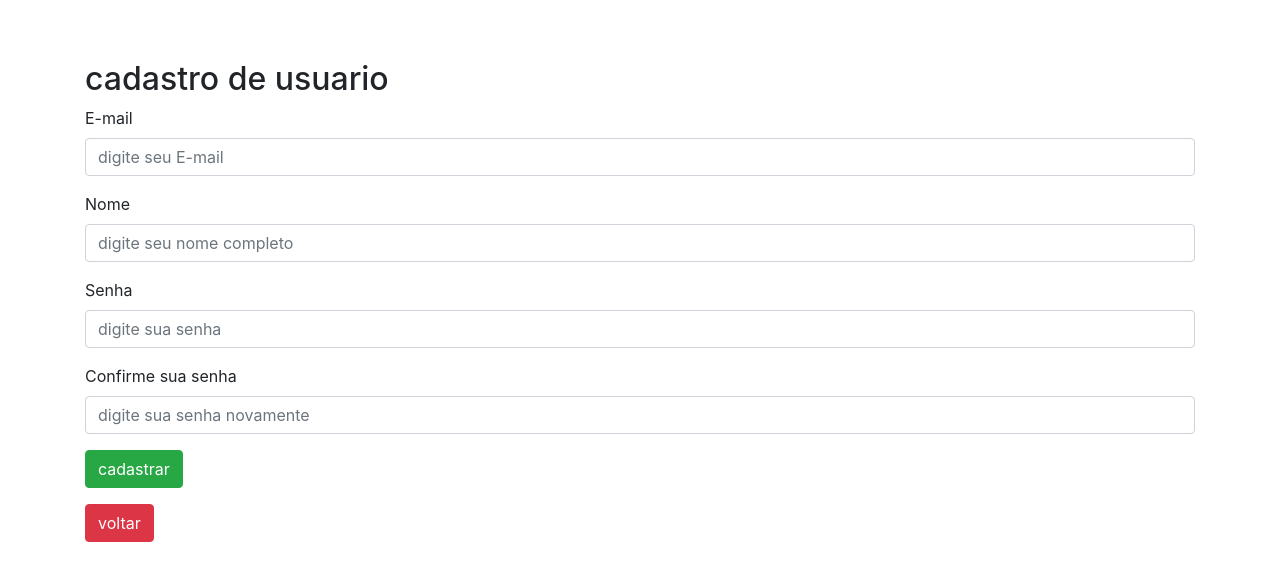
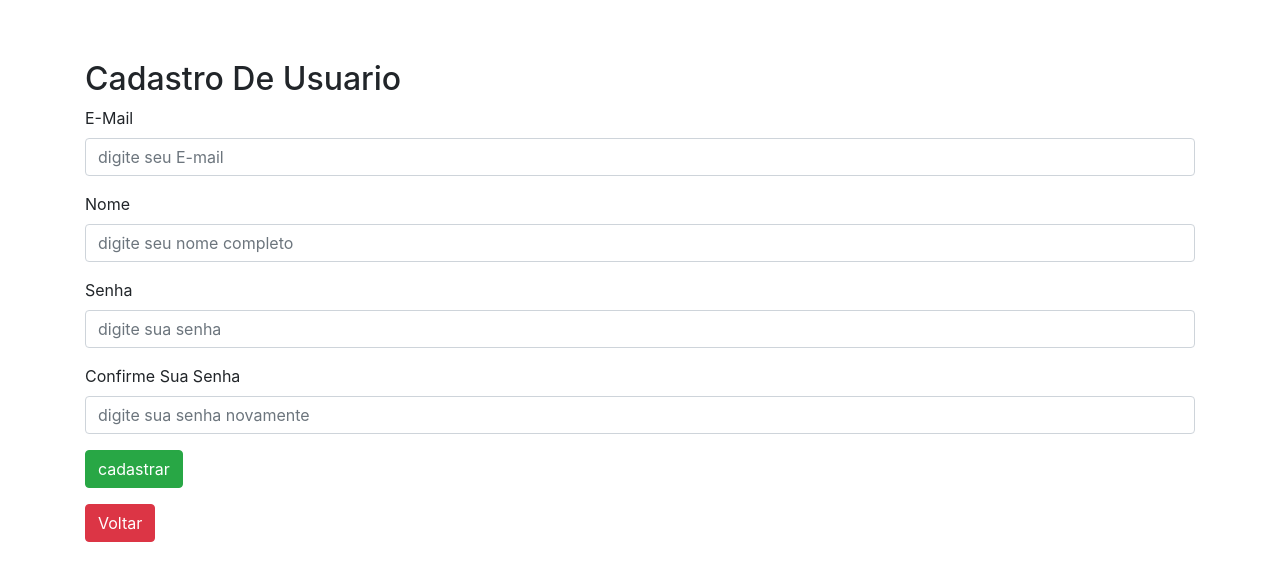
Before and after one commit to sntpiraquara/playlist, a PHP site: page /cadastrar.php in a window 1280 px wide. Shown: the top 581 px of the page. Run offline with PHP 8.4, Linux system fonts and the light colour scheme; some libraries are stand-ins or nearby versions.

Commit message:
textos com iniciais maiusculas

```diff
--- a/app.css
+++ b/app.css
@@ -1,3 +1,6 @@
 div.container{
 	padding-top: 60px;
 }
+body{
+	text-transform: capitalize;
+}
```
